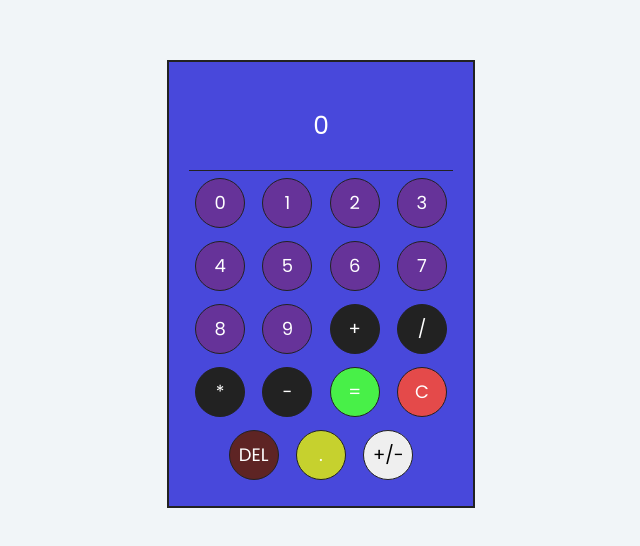
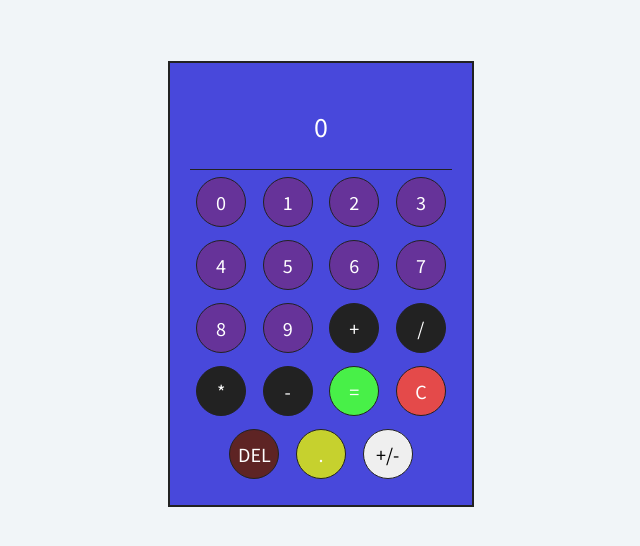
Before and after one commit to Nepul321/Simple-Calculator, a plain HTML site: page index.html in a window 1280 px wide. Shown: the part 116-662 px from the top of the page, without its empty margins (319-959 px from the left). Drawn offline with Linux system fonts and the light colour scheme.

Commit message:
Changed the font

```diff
--- a/index.html
+++ b/index.html
@@ -5,8 +5,6 @@
     <meta http-equiv="X-UA-Compatible" content="IE=edge">
     <meta name="viewport" content="width=device-width, initial-scale=1.0">
     <title>Calculator</title>
-    <link rel="preconnect" href="https://fonts.gstatic.com">
-    <link href="https://fonts.googleapis.com/css2?family=Poppins&display=swap" rel="stylesheet">
     <link rel="stylesheet" href="style.css">
 </head>
 <body>
--- a/style.css
+++ b/style.css
@@ -1,3 +1,5 @@
+@import url('https://fonts.googleapis.com/css2?family=Noto+Sans+JP:wght@100;400;700&display=swap');
+
 body
 {
     flex-direction: column;
@@ -8,7 +10,7 @@ body
     min-height: 100vh;
     margin: 0;
     flex-wrap: wrap;
-    font-family: "Poppins", cursive;
+    font-family: 'Noto Sans JP', sans-serif;
     background-color: #f1f5f8;
 
 }
```
